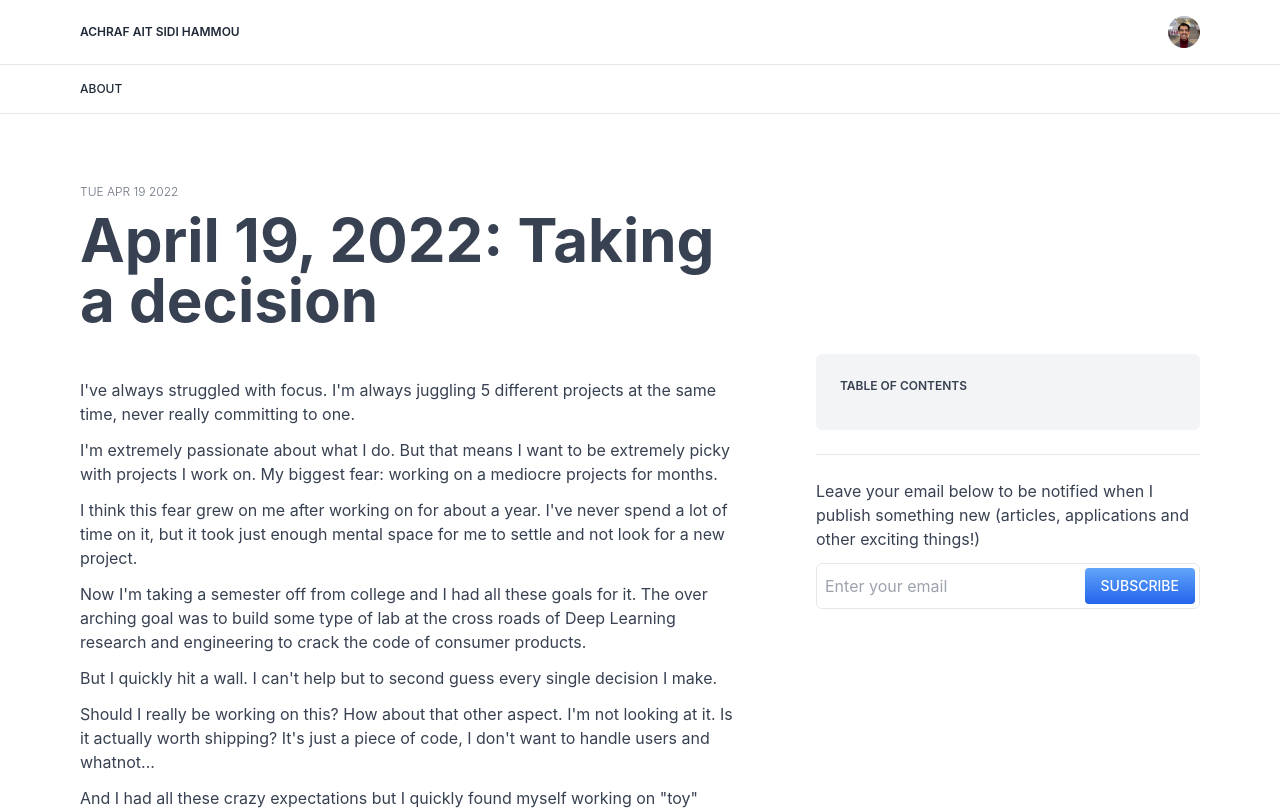
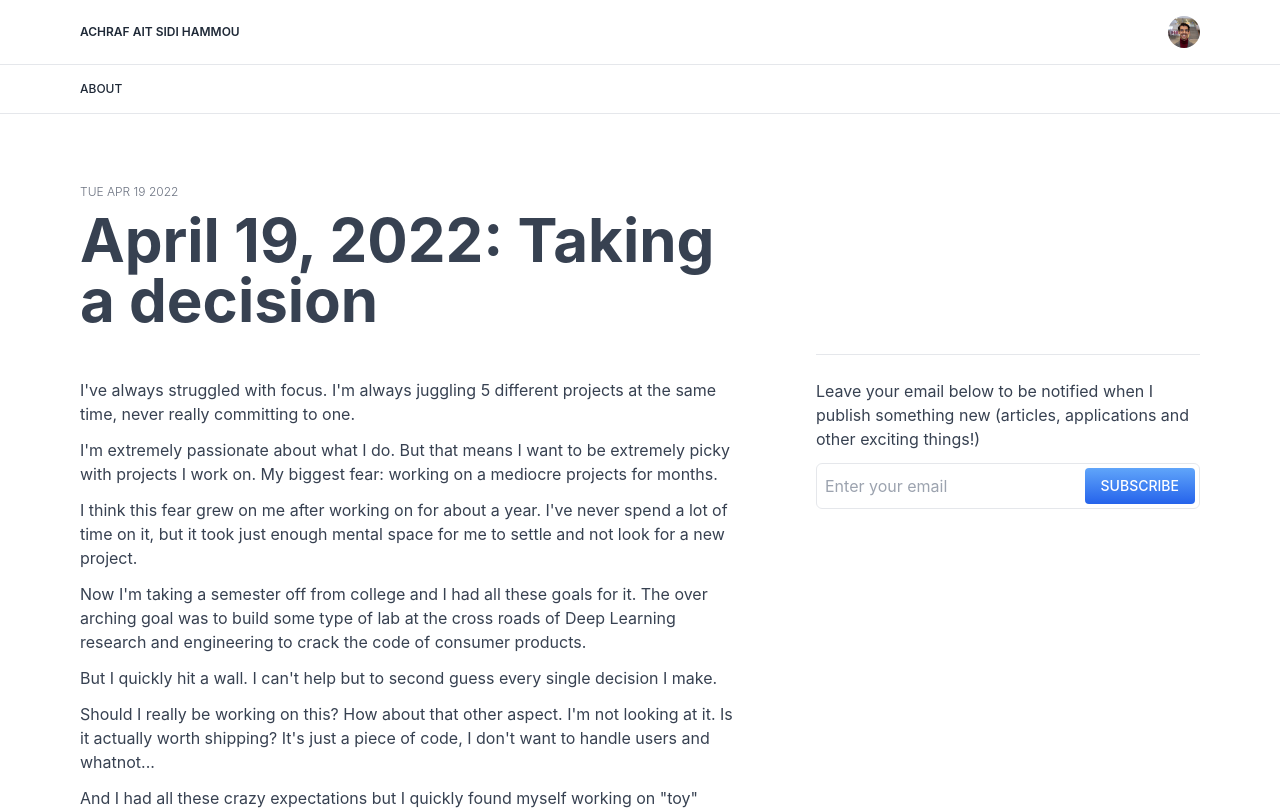
Before and after one commit to AchrafAsh/achrafash.com, a Next.js app: page /daily/taking-a-decision in a window 1280 px wide. Shown: the top 810 px of the page. Built offline with nearby package versions, Linux system fonts and the light colour scheme.

Commit message:
🐛 remove toc when empty list

```diff
--- a/src/components/posts/post-layout.tsx
+++ b/src/components/posts/post-layout.tsx
@@ -33,7 +33,7 @@ const PostLayout: FC<ArticleLayoutProps> = ({
 
             <div className='relative hidden lg:block'>
                 <aside className='mt-32 py-12 top-0 sticky'>
-                    {toc && (
+                    {toc && toc.length > 0 && (
                         <nav className='p-6 rounded-md bg-gray-100 mb-6'>
                             <h4 className='text-xs uppercase font-semibold text-gray-700'>
                                 Table of contents
```
